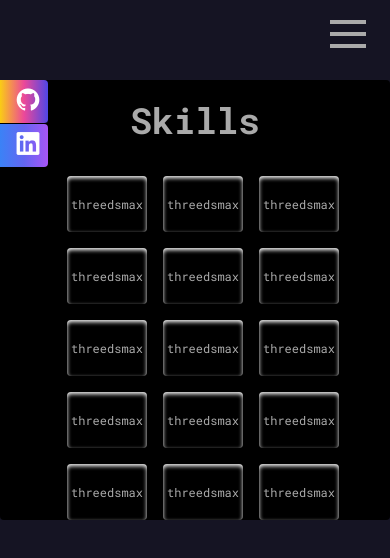
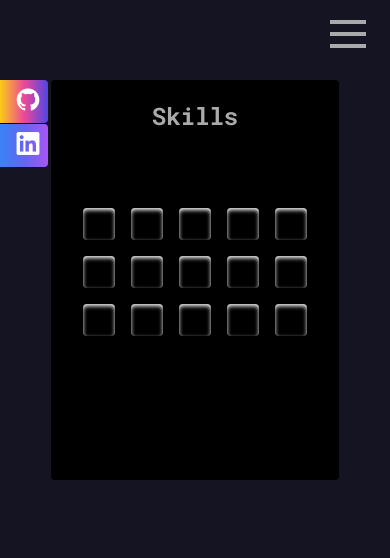
Before and after one commit to staviasz/portifolio, a Next.js app: page /skills in a window 390 px wide. Shown: the top 558 px of the page. Built offline with nearby package versions, Linux system fonts and the light colour scheme.

Commit message:
layout responsivel mobile

```diff
--- a/src/app/about/page.tsx
+++ b/src/app/about/page.tsx
@@ -21,8 +21,8 @@ export default function About() {
           <div className="absolute top-0 w-full h-full z-10 bg-shadow"></div>
         </div>
         <div className="absolute top-80 w-full h-full z-10">
-          <div className="lg:max-w-3xl mx-auto space-y-4 max-w-xl">
-            <h1 className="text-4xl font-bold">Sobre mim</h1>
+          <div className="lg:max-w-3xl mx-auto space-y-4 sm:max-w-xl max-w-72">
+            <h1 className="sm:text-4xl text-2xl font-bold">Sobre mim</h1>
             <p>
               Lorem ipsum dolor sit amet consectetur adipisicing elit. Vitae
               voluptatum aliquam mollitia saepe vel explicabo cumque pariatur
--- a/src/app/page.tsx
+++ b/src/app/page.tsx
@@ -7,9 +7,11 @@ export default function Home() {
     <>
       <main className="px-20 flex relative items-center justify-center h-screen bg-black text-blueLigth font-bold max-h-screen overflow-hidden">
         <div className="">
-          <h1 className="text-8xl max-w-sm">Hello I am Erick</h1>
+          <h1 className="sm:text-8xl sm:max-w-sm max-w-36 text-5xl">
+            Hello I am Erick
+          </h1>
         </div>
-        <div className="w-1/2 relative">
+        <div className="w-1/2 relative sm:block hidden">
           <Image
             src={profile}
             alt="foto de Erick Staviasz"
--- a/src/app/posts/[id]/page.tsx
+++ b/src/app/posts/[id]/page.tsx
@@ -5,7 +5,7 @@ export default function Post() {
   return (
     <>
       <main className="w-full min-h-screen bg-blueDark py-20">
-        <div className="lg:max-w-3xl max-w-xl mx-auto divRenderHtml">
+        <div className="lg:max-w-3xl sm:max-w-xl max-w-64 mx-auto divRenderHtml">
           <RenderHtml html={html} />
         </div>
       </main>
--- a/src/app/skills/page.tsx
+++ b/src/app/skills/page.tsx
@@ -2,10 +2,12 @@ import ContainerSkillsIcons from "@/components/ContainerSkillsIcons";
 
 export default function Skills() {
   return (
-    <main className="w-full h-screen bg-blueDark py-20 relative">
-      <div className="lg:max-w-4xl max-w-xl  mx-auto bg-black rounded min-h-[400px]">
-        <h1 className="text-center text-4xl font-bold py-5">Skills</h1>
-        <div>
+    <main className="w-full min-h-screen bg-blueDark py-20 relative">
+      <div className="lg:max-w-4xl sm:max-w-xl max-w-72  mx-auto bg-black rounded min-h-[400px]">
+        <h1 className="text-center sm:text-4xl text-2xl font-bold py-5">
+          Skills
+        </h1>
+        <div className="sm:py-0 py-10">
           <ContainerSkillsIcons />
         </div>
       </div>
--- a/src/components/ContainerSkillsIcons/index.tsx
+++ b/src/components/ContainerSkillsIcons/index.tsx
@@ -1,65 +1,65 @@
 export default function ContainerSkillsIcons() {
   return (
-    <div className="px-10 flex-wrap flex justify-center space-x-4 containerSkill">
-      <div className="mt-4 w-20 h-14 p-4 shadow-inner shadow-white rounded flex flex-col justify-center items-center">
-        <i className="devicon-threedsmax-plain text-2xl"></i>
-        <span className="text-xs">threedsmax</span>
+    <div className="sm:px-10 pr-4 flex-wrap flex justify-center space-x-4 containerSkill">
+      <div className="mt-4 sm:w-20 sm:h-14 p-4 shadow-inner shadow-white rounded flex flex-col justify-center items-center">
+        <i className="devicon-threedsmax-plain sm:text-2xl text-4xl"></i>
+        <span className="text-xs sm:inline-block hidden">threedsmax</span>
       </div>
-      <div className="mt-4 w-20 h-14 p-4 shadow-inner shadow-white rounded flex flex-col justify-center items-center">
-        <i className="devicon-threedsmax-plain text-2xl"></i>
-        <span className="text-xs">threedsmax</span>
+      <div className="mt-4 sm:w-20 sm:h-14 p-4 shadow-inner shadow-white rounded flex flex-col justify-center items-center">
+        <i className="devicon-threedsmax-plain sm:text-2xl text-4xl"></i>
+        <span className="text-xs sm:inline-block hidden">threedsmax</span>
       </div>
-      <div className="mt-4 w-20 h-14 p-4 shadow-inner shadow-white rounded flex flex-col justify-center items-center">
-        <i className="devicon-threedsmax-plain text-2xl"></i>
-        <span className="text-xs">threedsmax</span>
+      <div className="mt-4 sm:w-20 sm:h-14 p-4 shadow-inner shadow-white rounded flex flex-col justify-center items-center">
+        <i className="devicon-threedsmax-plain sm:text-2xl text-4xl"></i>
+        <span className="text-xs sm:inline-block hidden">threedsmax</span>
       </div>
-      <div className="mt-4 w-20 h-14 p-4 shadow-inner shadow-white rounded flex flex-col justify-center items-center">
-        <i className="devicon-threedsmax-plain text-2xl"></i>
-        <span className="text-xs">threedsmax</span>
+      <div className="mt-4 sm:w-20 sm:h-14 p-4 shadow-inner shadow-white rounded flex flex-col justify-center items-center">
+        <i className="devicon-threedsmax-plain sm:text-2xl text-4xl"></i>
+        <span className="text-xs sm:inline-block hidden">threedsmax</span>
       </div>
-      <div className="mt-4 w-20 h-14 p-4 shadow-inner shadow-white rounded flex flex-col justify-center items-center">
-        <i className="devicon-threedsmax-plain text-2xl"></i>
-        <span className="text-xs">threedsmax</span>
+      <div className="mt-4 sm:w-20 sm:h-14 p-4 shadow-inner shadow-white rounded flex flex-col justify-center items-center">
+        <i className="devicon-threedsmax-plain sm:text-2xl text-4xl"></i>
+        <span className="text-xs sm:inline-block hidden">threedsmax</span>
       </div>
-      <div className="mt-4 w-20 h-14 p-4 shadow-inner shadow-white rounded flex flex-col justify-center items-center">
-        <i className="devicon-threedsmax-plain text-2xl"></i>
-        <span className="text-xs">threedsmax</span>
+      <div className="mt-4 sm:w-20 sm:h-14 p-4 shadow-inner shadow-white rounded flex flex-col justify-center items-center">
+        <i className="devicon-threedsmax-plain sm:text-2xl text-4xl"></i>
+        <span className="text-xs sm:inline-block hidden">threedsmax</span>
       </div>
-      <div className="mt-4 w-20 h-14 p-4 shadow-inner shadow-white rounded flex flex-col justify-center items-center">
-        <i className="devicon-threedsmax-plain text-2xl"></i>
-        <span className="text-xs">threedsmax</span>
+      <div className="mt-4 sm:w-20 sm:h-14 p-4 shadow-inner shadow-white rounded flex flex-col justify-center items-center">
+        <i className="devicon-threedsmax-plain sm:text-2xl text-4xl"></i>
+        <span className="text-xs sm:inline-block hidden">threedsmax</span>
       </div>
-      <div className="mt-4 w-20 h-14 p-4 shadow-inner shadow-white rounded flex flex-col justify-center items-center">
-        <i className="devicon-threedsmax-plain text-2xl"></i>
-        <span className="text-xs">threedsmax</span>
+      <div className="mt-4 sm:w-20 sm:h-14 p-4 shadow-inner shadow-white rounded flex flex-col justify-center items-center">
+        <i className="devicon-threedsmax-plain sm:text-2xl text-4xl"></i>
+        <span className="text-xs sm:inline-block hidden">threedsmax</span>
       </div>
-      <div className="mt-4 w-20 h-14 p-4 shadow-inner shadow-white rounded flex flex-col justify-center items-center">
-        <i className="devicon-threedsmax-plain text-2xl"></i>
-        <span className="text-xs">threedsmax</span>
+      <div className="mt-4 sm:w-20 sm:h-14 p-4 shadow-inner shadow-white rounded flex flex-col justify-center items-center">
+        <i className="devicon-threedsmax-plain sm:text-2xl text-4xl"></i>
+        <span className="text-xs sm:inline-block hidden">threedsmax</span>
       </div>
-      <div className="mt-4 w-20 h-14 p-4 shadow-inner shadow-white rounded flex flex-col justify-center items-center">
-        <i className="devicon-threedsmax-plain text-2xl"></i>
-        <span className="text-xs">threedsmax</span>
+      <div className="mt-4 sm:w-20 sm:h-14 p-4 shadow-inner shadow-white rounded flex flex-col justify-center items-center">
+        <i className="devicon-threedsmax-plain sm:text-2xl text-4xl"></i>
+        <span className="text-xs sm:inline-block hidden">threedsmax</span>
       </div>
-      <div className="mt-4 w-20 h-14 p-4 shadow-inner shadow-white rounded flex flex-col justify-center items-center">
-        <i className="devicon-threedsmax-plain text-2xl"></i>
-        <span className="text-xs">threedsmax</span>
+      <div className="mt-4 sm:w-20 sm:h-14 p-4 shadow-inner shadow-white rounded flex flex-col justify-center items-center">
+        <i className="devicon-threedsmax-plain sm:text-2xl text-4xl"></i>
+        <span className="text-xs sm:inline-block hidden">threedsmax</span>
       </div>
-      <div className="mt-4 w-20 h-14 p-4 shadow-inner shadow-white rounded flex flex-col justify-center items-center">
-        <i className="devicon-threedsmax-plain text-2xl"></i>
-        <span className="text-xs">threedsmax</span>
+      <div className="mt-4 sm:w-20 sm:h-14 p-4 shadow-inner shadow-white rounded flex flex-col justify-center items-center">
+        <i className="devicon-threedsmax-plain sm:text-2xl text-4xl"></i>
+        <span className="text-xs sm:inline-block hidden">threedsmax</span>
       </div>
-      <div className="mt-4 w-20 h-14 p-4 shadow-inner shadow-white rounded flex flex-col justify-center items-center">
-        <i className="devicon-threedsmax-plain text-2xl"></i>
-        <span className="text-xs">threedsmax</span>
+      <div className="mt-4 sm:w-20 sm:h-14 p-4 shadow-inner shadow-white rounded flex flex-col justify-center items-center">
+        <i className="devicon-threedsmax-plain sm:text-2xl text-4xl"></i>
+        <span className="text-xs sm:inline-block hidden">threedsmax</span>
       </div>
-      <div className="mt-4 w-20 h-14 p-4 shadow-inner shadow-white rounded flex flex-col justify-center items-center">
-        <i className="devicon-threedsmax-plain text-2xl"></i>
-        <span className="text-xs">threedsmax</span>
+      <div className="mt-4 sm:w-20 sm:h-14 p-4 shadow-inner shadow-white rounded flex flex-col justify-center items-center">
+        <i className="devicon-threedsmax-plain sm:text-2xl text-4xl"></i>
+        <span className="text-xs sm:inline-block hidden">threedsmax</span>
       </div>
-      <div className="mt-4 w-20 h-14 p-4 shadow-inner shadow-white rounded flex flex-col justify-center items-center">
-        <i className="devicon-threedsmax-plain text-2xl"></i>
-        <span className="text-xs">threedsmax</span>
+      <div className="mt-4 sm:w-20 sm:h-14 p-4 shadow-inner shadow-white rounded flex flex-col justify-center items-center">
+        <i className="devicon-threedsmax-plain sm:text-2xl text-4xl"></i>
+        <span className="text-xs sm:inline-block hidden">threedsmax</span>
       </div>
     </div>
   );
--- a/src/components/Nav/index.tsx
+++ b/src/components/Nav/index.tsx
@@ -7,8 +7,8 @@ interface IList {
 
 export default function Nav({ listNav, setIsOpen }: IList) {
   return (
-    <nav className="w-full h-full bg-blueDark flex items-center justify-center">
-      <ul className="max-w-[600px] w-full bg-blueDarkOpacity5 text-center max-h-[600px]  border-[1px] border-blueDarkOpacity3 border-t-0">
+    <nav className="w-full h-full bg-blueDark flex items-center justify-center px-6">
+      <ul className=" max-w-[600px] w-full bg-blueDarkOpacity5 text-center max-h-[600px]  border-[1px] border-blueDarkOpacity3 border-t-0">
         {listNav.map(item => (
           <Link key={item} href={`/${item}`}>
             <li className="navLi" onClick={() => setIsOpen(false)}>
--- a/src/components/ProjectsList/index.tsx
+++ b/src/components/ProjectsList/index.tsx
@@ -6,7 +6,7 @@ import HeaderProjectImg from "../headerProjectImg";
 export default function ProjectList() {
   const tags = ["nextjs", "typescript", "tailwindcss", "react"];
   return (
-    <ul className="w-full grid grid-cols-2 lg:gap-24 gap-10">
+    <ul className="w-full sm:grid grid-cols-2 lg:gap-24 gap-10 space-y-6">
       <li className="relative listProjectsItem cursor-pointer">
         <HeaderProjectImg />
         <Image
--- a/src/components/carousel/index.tsx
+++ b/src/components/carousel/index.tsx
@@ -18,7 +18,7 @@ export default function ImageCarousel({ images }: IImageCarrousel) {
         {images.map(image => (
           <SwiperSlide key={image}>
             <HeaderProjectImg />
-            <Image src={image} alt="Imagem 1" />
+            <Image src={image} alt="Imagem 1" className="sm:h-auto h-40" />
           </SwiperSlide>
         ))}
       </Swiper>
```
Also changed, not shown: src/app/contact/page.tsx (+5 -3 lines), src/app/globals.scss (+5 -5 lines), src/app/projects/[id]/page.tsx (+24 -2 lines), src/components/ContainerMain/index.tsx (+5 -3 lines).
